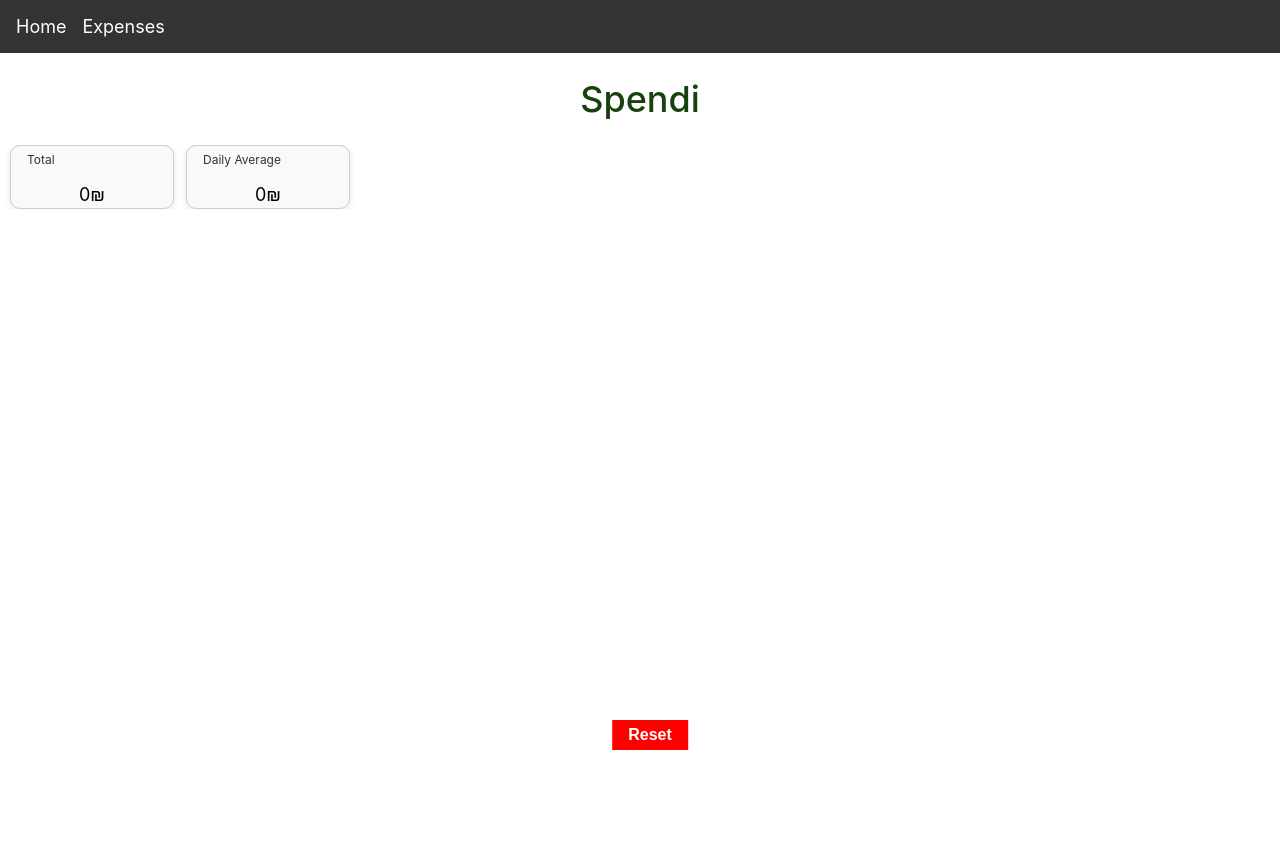
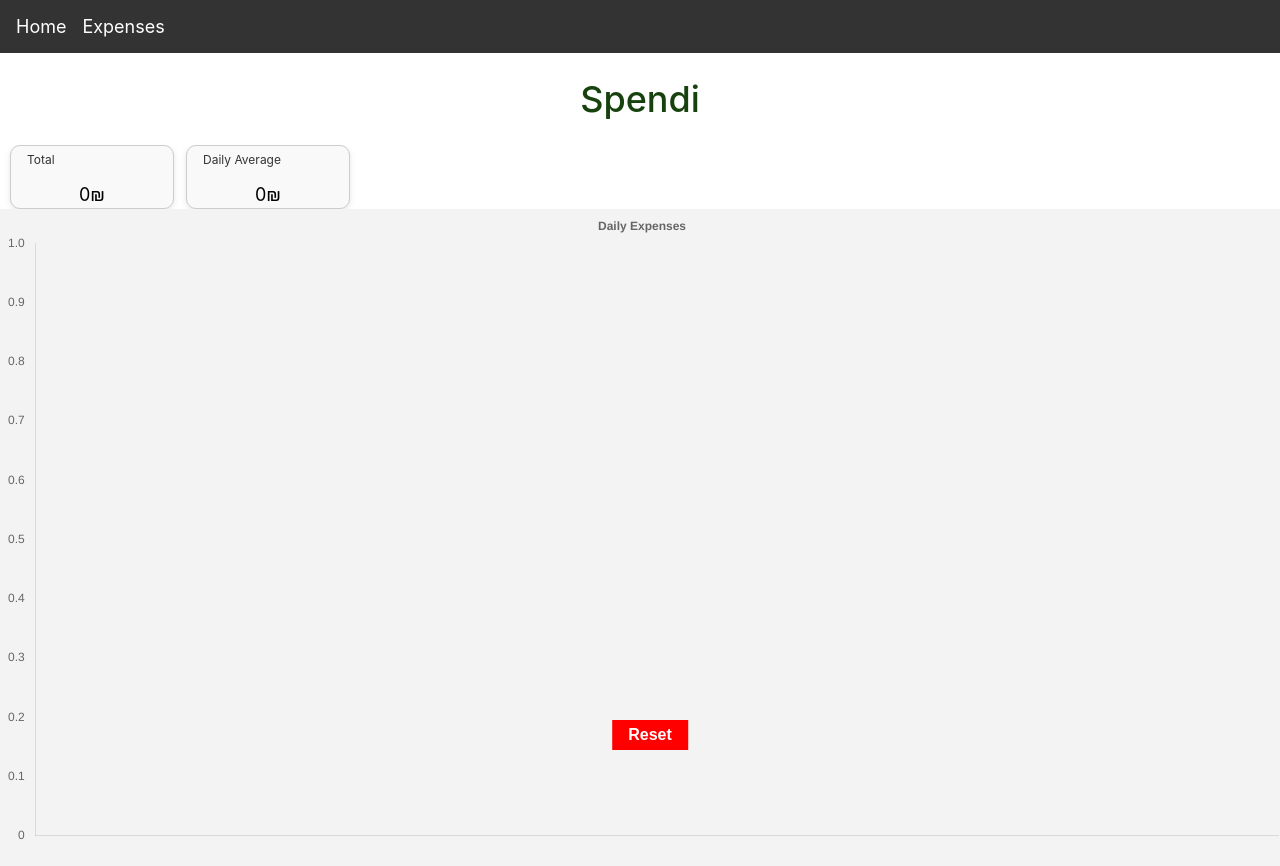
Before and after one commit to Idan-Sasson/spendi, a React (Create React App) app: page / in a window 1280 px wide. Before the commit the page ends 800 px from the top, so only its background shows below. Built offline with nearby package versions, Linux system fonts and the light colour scheme.

Commit message:
Chartos and hashRouter

```diff
--- a/package.json
+++ b/package.json
@@ -3,8 +3,10 @@
   "version": "0.1.0",
   "private": true,
   "dependencies": {
+    "chart.js": "^4.4.9",
     "cra-template-pwa": "2.0.0",
     "react": "^19.1.0",
+    "react-chartjs-2": "^5.3.0",
     "react-datepicker": "^8.4.0",
     "react-dom": "^19.1.0",
     "react-router-dom": "^7.6.1",
--- a/src/App.js
+++ b/src/App.js
@@ -4,18 +4,18 @@ import AddExpense from './components/AddExpense';
 import Navbar from './components/Navbar';
 import ExpenseDetails from './components/ExpenseDetails';
 import './App.css';
-import { HashRouter as Router, Routes, Route } from 'react-router-dom';
+import { HashRouter, Routes, Route } from 'react-router-dom';
 
 function App() {
   return (
-    <Router>
+    <HashRouter>
       <Navbar />
       <Routes>
         <Route path="/" element={<Home />} />
         <Route path="/expenses" element={<AddExpense />} />
         <Route path="/expense/:id" element={<ExpenseDetails />} />
       </Routes>
-    </Router>
+    </HashRouter>
   );
 }
 
--- a/src/components/AddExpense.jsx
+++ b/src/components/AddExpense.jsx
@@ -32,7 +32,6 @@ const AddExpense = () => {
     result[isoDate].push(item);
     return result;
   }, {});
-  console.log(groupedExpenses);
 
   // Function to remove an expense
   const handleRemove = (id) => {
--- a/src/components/ExpenseDetails.css
+++ b/src/components/ExpenseDetails.css
@@ -14,12 +14,9 @@ input {
   display: flex;
   align-items: center;
   gap: 2px;
-  /* padding-right: 0px; */
-  /* margin-right: 0px; */
-  /* font-size: 12px; */
 }
 
 .price-container::before {
   content: "$";
-  /* padding-right: 4px; */
+
 }
--- a/src/components/Home.css
+++ b/src/components/Home.css
@@ -67,3 +67,8 @@
     cursor: pointer;
     font-weight: bold;
 }
+
+.chart-container {
+  background-color: rgba(142, 142, 142, 0.1);
+  padding: 0 0 20px 5px;
+}
--- a/src/components/Home.jsx
+++ b/src/components/Home.jsx
@@ -1,7 +1,9 @@
 import { useState, useEffect } from 'react';
 import { useLocalStorage } from './useLocalStorage';
 import './Home.css';
-
+import { Chart as ChartJS, CategoryScale, LinearScale, BarElement, Title, Tooltip, Legend} from 'chart.js';
+import { Line, Bar } from 'react-chartjs-2';
+;
 const Home = () => {
     const [expenses, setExpenses] = useLocalStorage("expenses", []);
     const total = expenses.reduce((sum, item) => sum + (item.price || 0), 0);
@@ -12,10 +14,82 @@ const Home = () => {
         const firstDay = new Date(expenses[0].date).setHours(0, 0, 0, 0);
         const lastDay = new Date(expenses[expenses.length - 1].date).setHours(0, 0, 0, 0);
         const days = (lastDay - firstDay) / (1000 * 60 * 60 * 24) + 1;
-        console.log(total);
-        console.log(days);
         return (total / days).toFixed(2);
     };
+
+    // Graph
+    ChartJS.register(CategoryScale, LinearScale, Title, Tooltip, Legend, BarElement);
+
+    const chartOptions = {
+        responsive: true,
+        scales: {
+            x: {
+                grid: { display: false }
+            },
+            y: {
+                grid : { display: false }
+            }
+        },
+        plugins: {
+            legend: {
+                position: 'top',
+                display: false
+            },
+        title: { display: true, text: 'Daily Expenses' },
+            tooltip: {
+                backgroundColor: 'rgba(118, 115, 110, 0.9)',
+                bodyFont: { weight: "bold" },
+                callbacks: {
+                    label: function(context) {
+                        return 'Daily Expense: ₪' + context.parsed.y;
+                    }
+               }
+            }
+
+
+        },
+        animation: {
+            duration: 1200
+        }
+    };
+
+    // const data{
+    const labels = [];
+    const sums = [];
+        const groupedExpenses = expenses.reduce((result, item) => {
+            const isoDate = new Date(item.date).toISOString().split("T")[0];
+            if (!result[isoDate]) {  // If this date doesn't exist in our groups yet, create an empty list
+                result[isoDate] = [];
+            }
+            // Add the item into the correct date group
+            result[isoDate].push(item);
+            return result;
+        }, {});
+        Object.entries(groupedExpenses).map(([isoDate, items]) => {
+            const sum = items.reduce((sum, item) => sum + item.price, 0);
+            labels.push(isoDate);
+            sums.push(sum);
+        });
+    const backgroundColors = sums.map((value, _) => (value < 0 ? 'rgba(255, 99, 132, 0.5)' : 'rgba(75, 192, 192, 0.5)'));
+    const borderColors = sums.map((value, _) => (value < 0 ? 'rgba(255, 99, 132, 0.7)' : 'rgba(75, 192, 192, 0.7)'));
+
+
+    const chartData = {
+        labels: labels,
+        datasets: [
+            {
+            // label: 'Daily Expenses',
+            data: sums,
+            borderColor: borderColors,
+            backgroundColor: backgroundColors,
+            borderWidth: 1,
+            borderRadius: 12,
+            borderSkipped: false,
+            }
+        ]
+    };
+
+
 
     return (
         <div className="home">
@@ -30,6 +104,9 @@ const Home = () => {
                     <span className='number'>{dayAvg()}₪</span>
                 </div>
             </div>
+            <div className="chart-container">
+                <Bar options={chartOptions} data={chartData} />
+            </div>
             <button className='reset' onClick={() => setExpenses([])}>Reset</button>
         </div>
     );
--- a/src/components/Navbar.jsx
+++ b/src/components/Navbar.jsx
@@ -1,5 +1,6 @@
 import React from 'react';
 import './Navbar.css';
+import { Link } from 'react-router-dom';
 
 const Navbar = () => {
   return (
@@ -8,10 +9,10 @@ const Navbar = () => {
   <div className="navbar-center">
     <ul className="nav-links">
       <li>
-        <a href="/">Home</a>
+        <Link to="/">Home</Link>
       </li>
       <li>
-        <a href="/expenses">Expenses</a>
+        <Link to="/expenses">Expenses</Link>
       </li>
     </ul>
   </div>
```
Also changed, not shown: 1 other file (tests, documents, lock files or other folders).
